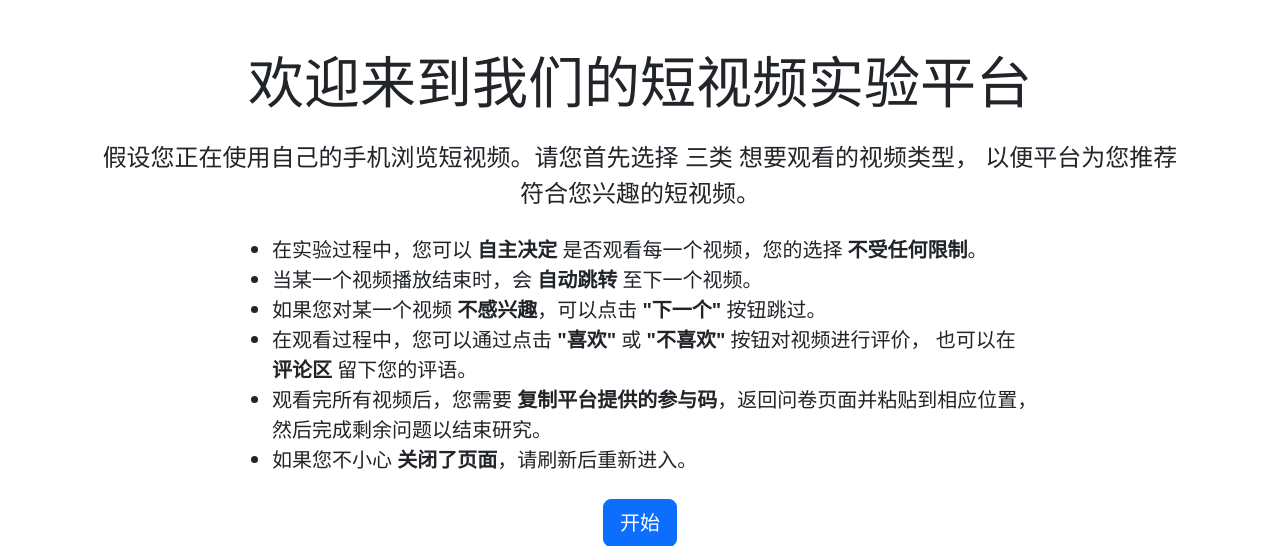
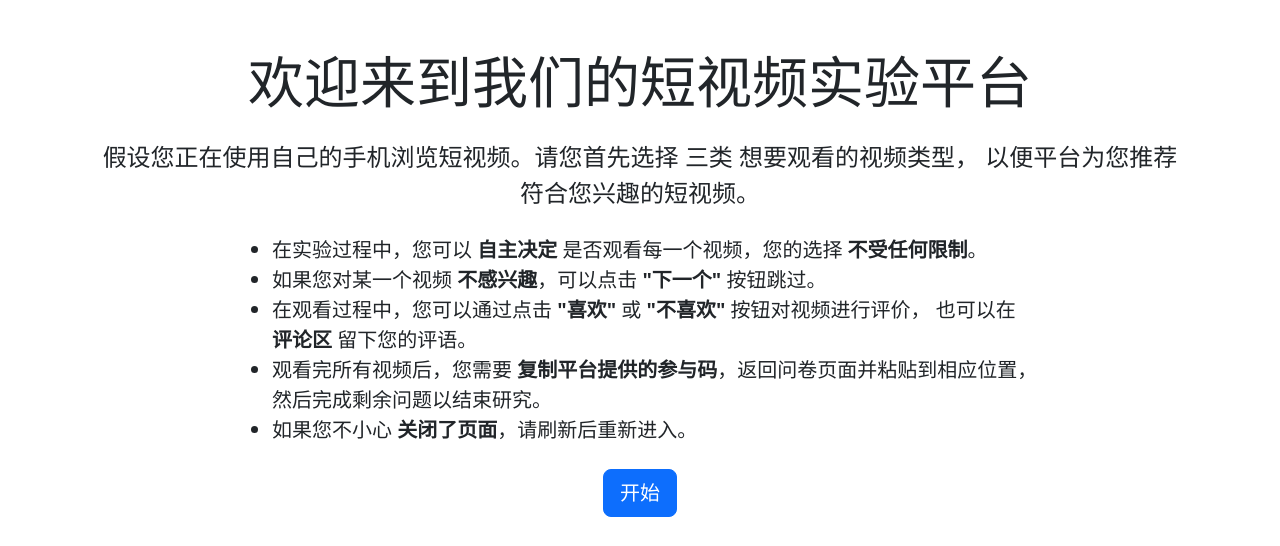
Before and after one commit to medex256/VideoResearch, a Flask app: page /intro/1 in a window 1280 px wide. Shown: the top 546 px of the page. Run offline with Flask 3, Linux system fonts and the light colour scheme.

Commit message:
fix intro page

```diff
--- a/templates/index.html
+++ b/templates/index.html
@@ -16,9 +16,6 @@
     <ul class="text-start mx-auto mb-4 fs-5" style="max-width: 800px;">
         <li>
             在实验过程中，您可以 <strong>自主决定</strong> 是否观看每一个视频，您的选择 <strong>不受任何限制</strong>。
-        </li>
-        <li>
-            当某一个视频播放结束时，会 <strong>自动跳转</strong> 至下一个视频。
         </li>
         <li>
             如果您对某一个视频 <strong>不感兴趣</strong>，可以点击 <strong>"下一个"</strong> 按钮跳过。
```
